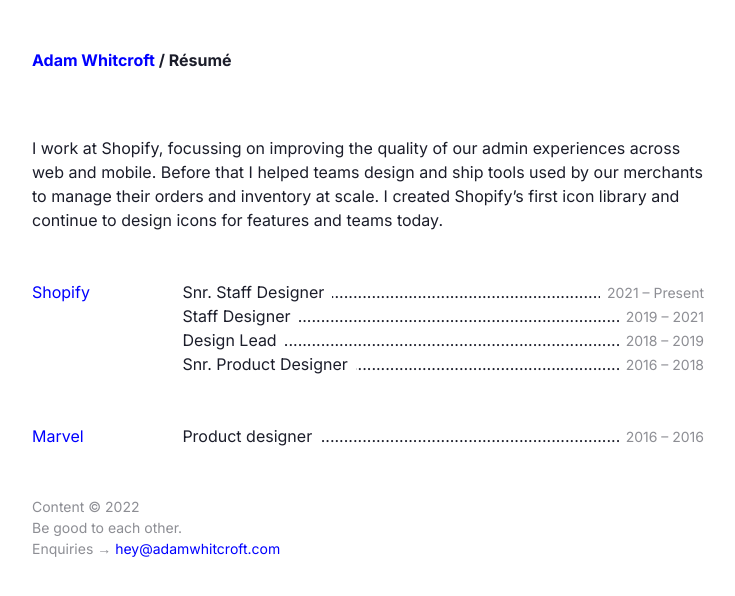
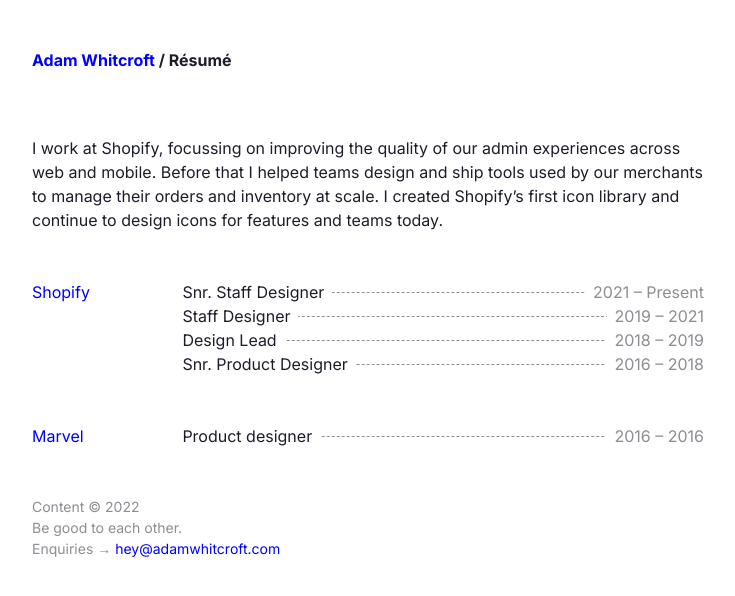
Before and after one commit to AdamWhitcroft/adamwhitcroft.github.io, a Jekyll site: the page built from resume.md, in a window 1280 px wide. Shown: the top 596 px of the page, without its empty margins (272-1007 px from the left). Built offline with Jekyll 4.4.1, drawn with Linux system fonts in a browser that asks for light colours.

Commit message:
better resume borders

```diff
--- a/_includes/resume.html
+++ b/_includes/resume.html
@@ -1,7 +1,7 @@
 <section class="resume">
     {% for job in site.data.resume %}
     <div class="job {% if forloop.last %}last{% endif %}">
-        <h3><a href="{{ job.companyURL }}">{{ job.company }}</a></h3>
+        <h4><a href="{{ job.companyURL }}">{{ job.company }}</a></h4>
         <div class="roles">
             <ul>
                 {% for role in job.roles %}
--- a/_sass/_resume.scss
+++ b/_sass/_resume.scss
@@ -20,23 +20,22 @@
     ul {
         @extend .plain-ul;
 
-        @media screen and (max-width: $breakpoint-small) {
-            margin-top: 1em;
-          }
-
         li {
             display: flex;
-            align-items: center;
             position: relative;
 
             &:before {
-                content: '......................................................................................................................................................';
+                content: '';
                 position: absolute;
-                white-space: nowrap;
-                overflow: hidden;
                 left: 0;
-                right: .5em;
+                right: 0;
                 z-index: -1;
+                top: 50%;
+                border-bottom: 1px dashed $color-subdued;
+
+                @media screen and (prefers-color-scheme: dark) {
+                    border-bottom-color: $color-subdued--darkMode;
+                }
             }
 
         }
@@ -57,16 +56,20 @@
         .dates {
             padding-left: .5em;
             margin-left: auto;
-            @extend .font-size-small;
             @extend .subdued;
         }
 
     }
 
-    h3 {
+    h4 {
         margin: 0;
+        line-height: 1.5;
         font-size: 1em;
-        font-weight: 400;
+        font-weight: normal;
+    }
+
+    p {
+        margin: 0;
     }
 
 }
```
